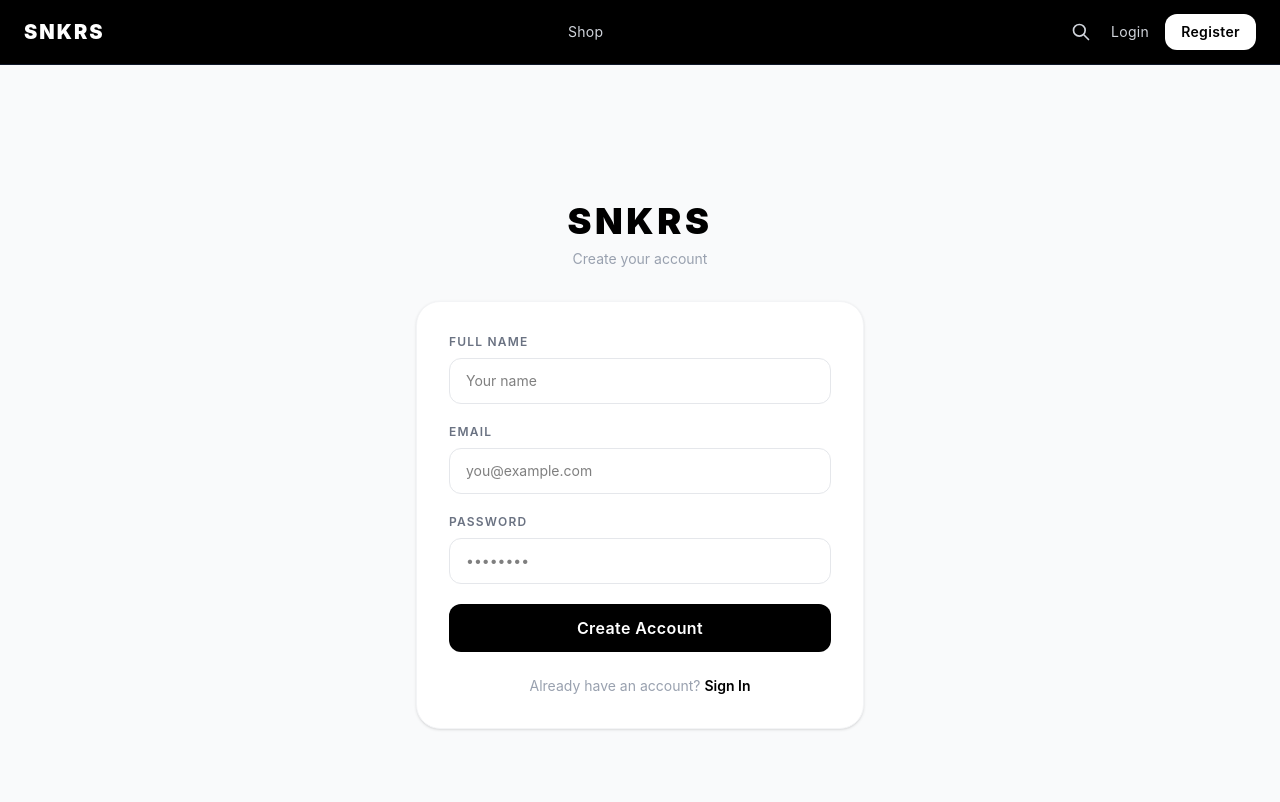
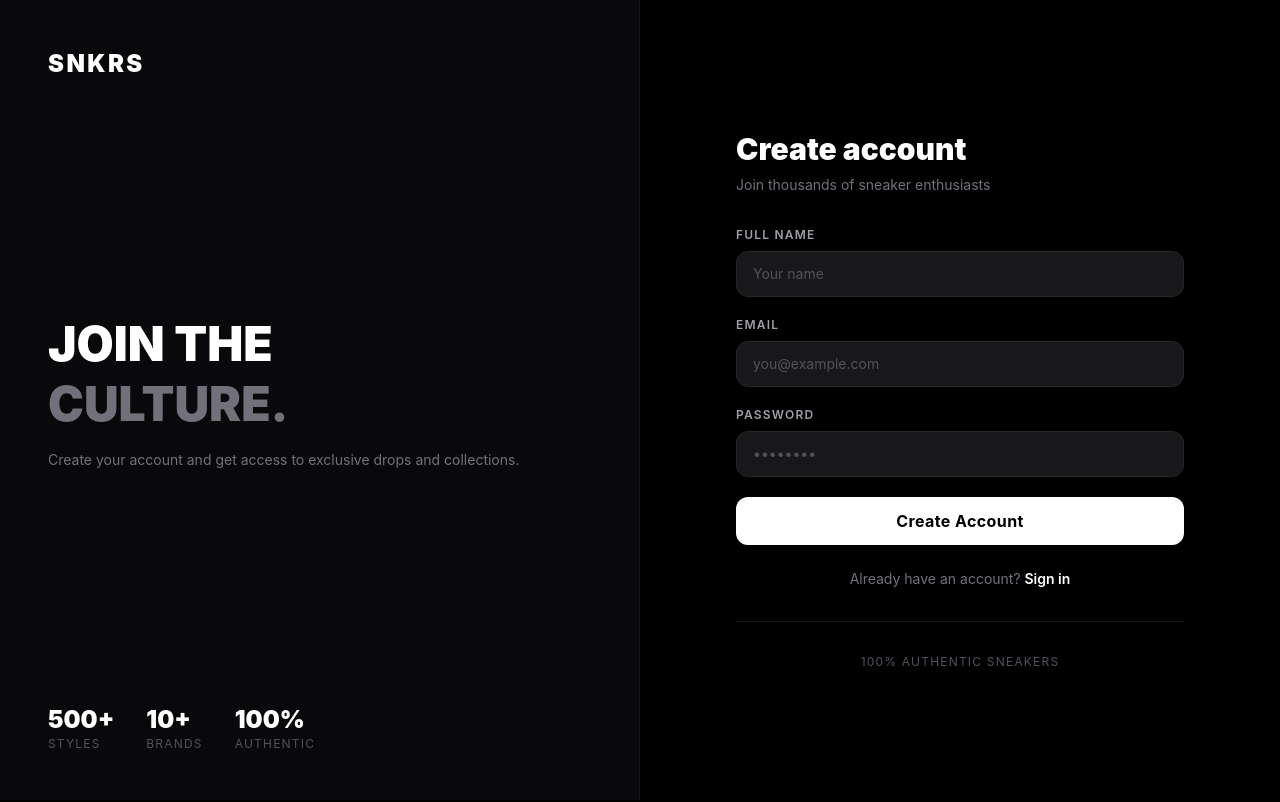
Before and after one commit to Hrushikesh-Kontham/snkrs-frontend, a React (Vite) app: page /register in a window 1280 px wide. Shown: the top 802 px of the page. Built offline with nearby package versions, Linux system fonts and the light colour scheme.

Commit message:
Update login and register UI

```diff
--- a/src/pages/Login.jsx
+++ b/src/pages/Login.jsx
@@ -30,25 +30,62 @@ const Login = () => {
     };
 
     return (
-        <div className="min-h-screen bg-gray-50 flex items-center justify-center px-4">
-            <div className="w-full max-w-md">
-                {/* Header */}
-                <div className="text-center mb-8">
-                    <h1 className="text-4xl font-black tracking-widest text-black">SNKRS</h1>
-                    <p className="text-gray-400 text-sm mt-2">Sign in to your account</p>
+        <div className="min-h-screen bg-black flex">
+            {/* Left Side - Branding */}
+            <div className="hidden lg:flex lg:w-1/2 flex-col justify-between p-12 bg-zinc-950 border-r border-zinc-900">
+                <Link to="/" className="text-2xl font-black tracking-widest text-white">
+                    SNKRS
+                </Link>
+                <div>
+                    <h2 className="text-5xl font-black text-white leading-tight mb-4">
+                        YOUR NEXT
+                        <br />
+                        <span className="text-zinc-500">GRAIL</span>
+                        <br />
+                        AWAITS.
+                    </h2>
+                    <p className="text-zinc-500 text-sm">
+                        The most exclusive sneakers, curated for those who know.
+                    </p>
                 </div>
+                <div className="flex gap-8">
+                    <div>
+                        <p className="text-2xl font-black text-white">500+</p>
+                        <p className="text-zinc-600 text-xs uppercase tracking-widest">Styles</p>
+                    </div>
+                    <div>
+                        <p className="text-2xl font-black text-white">10+</p>
+                        <p className="text-zinc-600 text-xs uppercase tracking-widest">Brands</p>
+                    </div>
+                    <div>
+                        <p className="text-2xl font-black text-white">100%</p>
+                        <p className="text-zinc-600 text-xs uppercase tracking-widest">Authentic</p>
+                    </div>
+                </div>
+            </div>
 
-                {/* Card */}
-                <div className="bg-white rounded-3xl shadow-sm border border-gray-100 p-8">
+            {/* Right Side - Form */}
+            <div className="w-full lg:w-1/2 flex items-center justify-center px-8 py-12">
+                <div className="w-full max-w-md">
+                    {/* Mobile Logo */}
+                    <Link to="/" className="lg:hidden block text-2xl font-black tracking-widest text-white mb-12">
+                        SNKRS
+                    </Link>
+
+                    <div className="mb-8">
+                        <h1 className="text-3xl font-black text-white mb-2">Welcome back</h1>
+                        <p className="text-zinc-500 text-sm">Sign in to your account to continue</p>
+                    </div>
+
                     {error && (
-                        <div className="bg-red-50 text-red-500 text-sm px-4 py-3 rounded-xl mb-6 text-center">
+                        <div className="bg-red-500/10 border border-red-500/20 text-red-400 text-sm px-4 py-3 rounded-xl mb-6">
                             {error}
                         </div>
                     )}
 
                     <div className="space-y-5">
                         <div>
-                            <label className="text-xs font-semibold text-gray-500 uppercase tracking-widest block mb-2">
+                            <label className="text-xs font-semibold text-zinc-400 uppercase tracking-widest block mb-2">
                                 Email
                             </label>
                             <input
@@ -57,12 +94,12 @@ const Login = () => {
                                 value={form.email}
                                 onChange={handleChange}
                                 placeholder="you@example.com"
-                                className="w-full border border-gray-200 rounded-xl px-4 py-3 text-sm focus:outline-none focus:border-black transition-colors"
+                                className="w-full bg-zinc-900 border border-zinc-800 rounded-xl px-4 py-3 text-sm text-white placeholder-zinc-600 focus:outline-none focus:border-zinc-600 transition-colors"
                             />
                         </div>
 
                         <div>
-                            <label className="text-xs font-semibold text-gray-500 uppercase tracking-widest block mb-2">
+                            <label className="text-xs font-semibold text-zinc-400 uppercase tracking-widest block mb-2">
                                 Password
                             </label>
                             <input
@@ -71,24 +108,33 @@ const Login = () => {
                                 value={form.password}
                                 onChange={handleChange}
                                 placeholder="••••••••"
-                                className="w-full border border-gray-200 rounded-xl px-4 py-3 text-sm focus:outline-none focus:border-black transition-colors"
+                                className="w-full bg-zinc-900 border border-zinc-800 rounded-xl px-4 py-3 text-sm text-white placeholder-zinc-600 focus:outline-none focus:border-zinc-600 transition-colors"
                             />
                         </div>
 
                         <button
                             onClick={handleSubmit}
                             disabled={loading}
-                            className="w-full bg-black text-white py-3 rounded-xl font-semibold tracking-wide hover:bg-gray-800 transition-colors disabled:opacity-50 disabled:cursor-not-allowed">
+                            className="w-full bg-white text-black py-3 rounded-xl font-bold tracking-wide hover:bg-zinc-100 transition-colors disabled:opacity-50 disabled:cursor-not-allowed">
                             {loading ? 'Signing in...' : 'Sign In'}
                         </button>
                     </div>
 
-                    <p className="text-center text-sm text-gray-400 mt-6">
-                        Don't have an account?{' '}
-                        <Link to="/register" className="text-black font-semibold hover:underline">
-                            Register
-                        </Link>
-                    </p>
+                    <div className="mt-6 text-center">
+                        <p className="text-zinc-500 text-sm">
+                            Don't have an account?{' '}
+                            <Link to="/register" className="text-white font-semibold hover:underline">
+                                Create one
+                            </Link>
+                        </p>
+                    </div>
+
+                    {/* Divider */}
+                    <div className="mt-8 pt-8 border-t border-zinc-900">
+                        <p className="text-center text-zinc-600 text-xs uppercase tracking-widest">
+                            100% Authentic Sneakers
+                        </p>
+                    </div>
                 </div>
             </div>
         </div>
--- a/src/pages/Register.jsx
+++ b/src/pages/Register.jsx
@@ -30,25 +30,60 @@ const Register = () => {
     };
 
     return (
-        <div className="min-h-screen bg-gray-50 flex items-center justify-center px-4">
-            <div className="w-full max-w-md">
-                {/* Header */}
-                <div className="text-center mb-8">
-                    <h1 className="text-4xl font-black tracking-widest text-black">SNKRS</h1>
-                    <p className="text-gray-400 text-sm mt-2">Create your account</p>
+        <div className="min-h-screen bg-black flex">
+            {/* Left Side - Branding */}
+            <div className="hidden lg:flex lg:w-1/2 flex-col justify-between p-12 bg-zinc-950 border-r border-zinc-900">
+                <Link to="/" className="text-2xl font-black tracking-widest text-white">
+                    SNKRS
+                </Link>
+                <div>
+                    <h2 className="text-5xl font-black text-white leading-tight mb-4">
+                        JOIN THE
+                        <br />
+                        <span className="text-zinc-500">CULTURE.</span>
+                    </h2>
+                    <p className="text-zinc-500 text-sm">
+                        Create your account and get access to exclusive drops and collections.
+                    </p>
                 </div>
+                <div className="flex gap-8">
+                    <div>
+                        <p className="text-2xl font-black text-white">500+</p>
+                        <p className="text-zinc-600 text-xs uppercase tracking-widest">Styles</p>
+                    </div>
+                    <div>
+                        <p className="text-2xl font-black text-white">10+</p>
+                        <p className="text-zinc-600 text-xs uppercase tracking-widest">Brands</p>
+                    </div>
+                    <div>
+                        <p className="text-2xl font-black text-white">100%</p>
+                        <p className="text-zinc-600 text-xs uppercase tracking-widest">Authentic</p>
+                    </div>
+                </div>
+            </div>
 
-                {/* Card */}
-                <div className="bg-white rounded-3xl shadow-sm border border-gray-100 p-8">
+            {/* Right Side - Form */}
+            <div className="w-full lg:w-1/2 flex items-center justify-center px-8 py-12">
+                <div className="w-full max-w-md">
+                    {/* Mobile Logo */}
+                    <Link to="/" className="lg:hidden block text-2xl font-black tracking-widest text-white mb-12">
+                        SNKRS
+                    </Link>
+
+                    <div className="mb-8">
+                        <h1 className="text-3xl font-black text-white mb-2">Create account</h1>
+                        <p className="text-zinc-500 text-sm">Join thousands of sneaker enthusiasts</p>
+                    </div>
+
                     {error && (
-                        <div className="bg-red-50 text-red-500 text-sm px-4 py-3 rounded-xl mb-6 text-center">
+                        <div className="bg-red-500/10 border border-red-500/20 text-red-400 text-sm px-4 py-3 rounded-xl mb-6">
                             {error}
                         </div>
                     )}
 
                     <div className="space-y-5">
                         <div>
-                            <label className="text-xs font-semibold text-gray-500 uppercase tracking-widest block mb-2">
+                            <label className="text-xs font-semibold text-zinc-400 uppercase tracking-widest block mb-2">
                                 Full Name
                             </label>
                             <input
@@ -57,12 +92,12 @@ const Register = () => {
                                 value={form.name}
                                 onChange={handleChange}
                                 placeholder="Your name"
-                                className="w-full border border-gray-200 rounded-xl px-4 py-3 text-sm focus:outline-none focus:border-black transition-colors"
+                                className="w-full bg-zinc-900 border border-zinc-800 rounded-xl px-4 py-3 text-sm text-white placeholder-zinc-600 focus:outline-none focus:border-zinc-600 transition-colors"
                             />
                         </div>
 
                         <div>
-                            <label className="text-xs font-semibold text-gray-500 uppercase tracking-widest block mb-2">
+                            <label className="text-xs font-semibold text-zinc-400 uppercase tracking-widest block mb-2">
                                 Email
                             </label>
                             <input
@@ -71,12 +106,12 @@ const Register = () => {
                                 value={form.email}
                                 onChange={handleChange}
                                 placeholder="you@example.com"
-                                className="w-full border border-gray-200 rounded-xl px-4 py-3 text-sm focus:outline-none focus:border-black transition-colors"
+                                className="w-full bg-zinc-900 border border-zinc-800 rounded-xl px-4 py-3 text-sm text-white placeholder-zinc-600 focus:outline-none focus:border-zinc-600 transition-colors"
                             />
                         </div>
 
                         <div>
-                            <label className="text-xs font-semibold text-gray-500 uppercase tracking-widest block mb-2">
+                            <label className="text-xs font-semibold text-zinc-400 uppercase tracking-widest block mb-2">
                                 Password
                             </label>
                             <input
@@ -85,24 +120,32 @@ const Register = () => {
                                 value={form.password}
                                 onChange={handleChange}
                                 placeholder="••••••••"
-                                className="w-full border border-gray-200 rounded-xl px-4 py-3 text-sm focus:outline-none focus:border-black transition-colors"
+                                className="w-full bg-zinc-900 border border-zinc-800 rounded-xl px-4 py-3 text-sm text-white placeholder-zinc-600 focus:outline-none focus:border-zinc-600 transition-colors"
                             />
                         </div>
 
                         <button
                             onClick={handleSubmit}
                             disabled={loading}
-                            className="w-full bg-black text-white py-3 rounded-xl font-semibold tracking-wide hover:bg-gray-800 transition-colors disabled:opacity-50 disabled:cursor-not-allowed">
+                            className="w-full bg-white text-black py-3 rounded-xl font-bold tracking-wide hover:bg-zinc-100 transition-colors disabled:opacity-50 disabled:cursor-not-allowed">
                             {loading ? 'Creating account...' : 'Create Account'}
                         </button>
                     </div>
 
-                    <p className="text-center text-sm text-gray-400 mt-6">
-                        Already have an account?{' '}
-                        <Link to="/login" className="text-black font-semibold hover:underline">
-                            Sign In
-                        </Link>
-                    </p>
+                    <div className="mt-6 text-center">
+                        <p className="text-zinc-500 text-sm">
+                            Already have an account?{' '}
+                            <Link to="/login" className="text-white font-semibold hover:underline">
+                                Sign in
+                            </Link>
+                        </p>
+                    </div>
+
+                    <div className="mt-8 pt-8 border-t border-zinc-900">
+                        <p className="text-center text-zinc-600 text-xs uppercase tracking-widest">
+                            100% Authentic Sneakers
+                        </p>
+                    </div>
                 </div>
             </div>
         </div>
```
Also changed, not shown: src/components/common/Navbar.jsx (+6 -1 lines).
